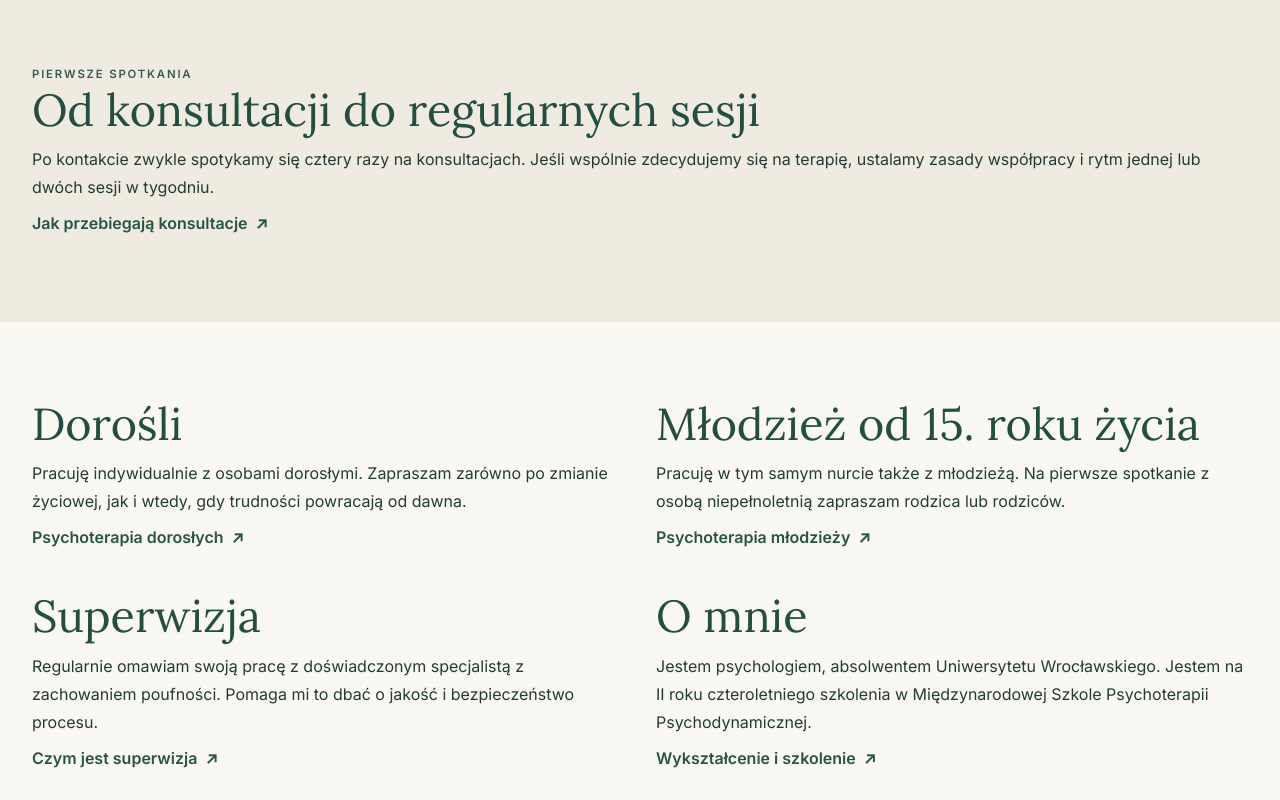
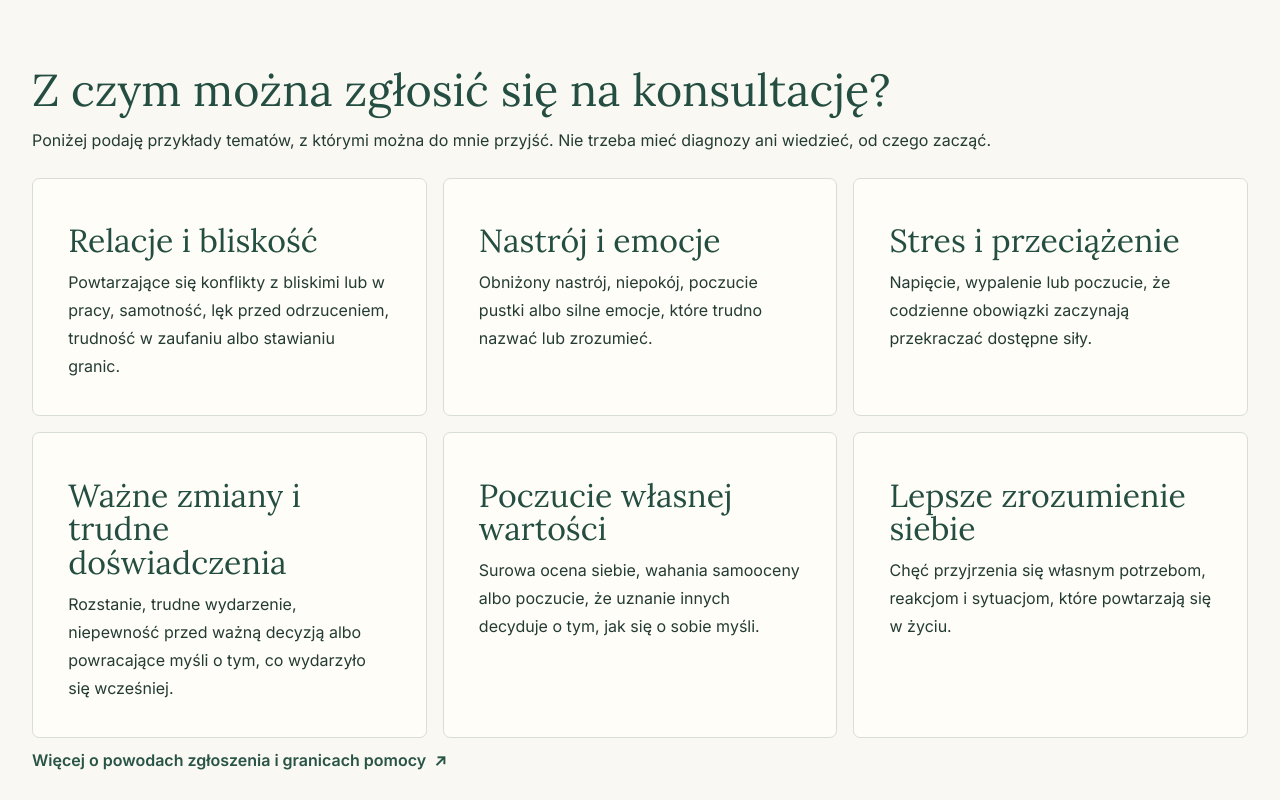
Before and after one commit to Aqulol/strona-psycholog, a Next.js app: page / in a window 1280 px wide. Shown: the part 1380-2180 px from the top of the page. Built offline with nearby package versions, Linux system fonts and the light colour scheme.

Commit message:
List consultation topics on homepage
Co-authored-by: arena-agent <297053741+arena-agent@users.noreply.github.com>

```diff
--- a/app/page.tsx
+++ b/app/page.tsx
@@ -15,6 +15,19 @@ export default function Home(){return <main id="tresc">
 <section className="editorial-card"><p className="eyebrow">01 / Dla kogo</p><h3>Kiedy się zgłosić</h3><p>Na konsultacji można porozmawiać o tym, co jest teraz trudne: o bliskości, obniżonym nastroju albo konflikcie, który się powtarza. Nie trzeba wiedzieć, jak nazwać to, czego się doświadcza.</p><More href={paths.signs}>O czym można porozmawiać</More></section>
 <section className="editorial-card"><p className="eyebrow">02 / Nurt</p><h3>Psychoterapia psychodynamiczna</h3><p>Przyglądam się razem z Panem/Panią temu, jak wcześniejsze doświadczenia mogą wiązać się z dzisiejszymi reakcjami. Ważne jest również to, co dzieje się w samej rozmowie.</p><More href={paths.method}>Na czym polega terapia</More></section>
 <section className="editorial-card"><p className="eyebrow">03 / Podejście</p><h3>Praca z przeniesieniem</h3><p>W TFP badamy, jak znane z życia wzorce relacji pojawiają się także w kontakcie ze mną. Stosuję to podejście w klasycznym ujęciu, w ramach szkolenia i pod superwizją.</p><More href={paths.tfp}>Czym jest TFP</More></section></div></div>
+<section className="shell home-block" aria-labelledby="tematy-konsultacji">
+  <h2 id="tematy-konsultacji">Z czym można zgłosić się na konsultację?</h2>
+  <p className="mb-6">Poniżej podaję przykłady tematów, z którymi można do mnie przyjść. Nie trzeba mieć diagnozy ani wiedzieć, od czego zacząć.</p>
+  <ul className="card-grid">
+    <li className="editorial-card"><h3>Relacje i bliskość</h3><p>Powtarzające się konflikty z bliskimi lub w pracy, samotność, lęk przed odrzuceniem, trudność w zaufaniu albo stawianiu granic.</p></li>
+    <li className="editorial-card"><h3>Nastrój i emocje</h3><p>Obniżony nastrój, niepokój, poczucie pustki albo silne emocje, które trudno nazwać lub zrozumieć.</p></li>
+    <li className="editorial-card"><h3>Stres i przeciążenie</h3><p>Napięcie, wypalenie lub poczucie, że codzienne obowiązki zaczynają przekraczać dostępne siły.</p></li>
+    <li className="editorial-card"><h3>Ważne zmiany i trudne doświadczenia</h3><p>Rozstanie, trudne wydarzenie, niepewność przed ważną decyzją albo powracające myśli o tym, co wydarzyło się wcześniej.</p></li>
+    <li className="editorial-card"><h3>Poczucie własnej wartości</h3><p>Surowa ocena siebie, wahania samooceny albo poczucie, że uznanie innych decyduje o tym, jak się o sobie myśli.</p></li>
+    <li className="editorial-card"><h3>Lepsze zrozumienie siebie</h3><p>Chęć przyjrzenia się własnym potrzebom, reakcjom i sytuacjom, które powtarzają się w życiu.</p></li>
+  </ul>
+  <More href={paths.signs}>Więcej o powodach zgłoszenia i granicach pomocy</More>
+</section>
 <section className="band"><div className="shell home-block"><p className="eyebrow">Pierwsze spotkania</p><h2>Od konsultacji do regularnych sesji</h2><p>Po kontakcie zwykle spotykamy się cztery razy na konsultacjach. Jeśli wspólnie zdecydujemy się na terapię, ustalamy zasady współpracy i rytm jednej lub dwóch sesji w tygodniu.</p><More href={paths.consult}>Jak przebiegają konsultacje</More></div></section>
 <div className="shell home-block home-pair"><section><h2>Dorośli</h2><p>Pracuję indywidualnie z osobami dorosłymi. Zapraszam zarówno po zmianie życiowej, jak i wtedy, gdy trudności powracają od dawna.</p><More href={paths.adults}>Psychoterapia dorosłych</More></section><section><h2>Młodzież od 15. roku życia</h2><p>Pracuję w tym samym nurcie także z młodzieżą. Na pierwsze spotkanie z osobą niepełnoletnią zapraszam rodzica lub rodziców.</p><More href={paths.youth}>Psychoterapia młodzieży</More></section><section><h2>Superwizja</h2><p>Regularnie omawiam swoją pracę z doświadczonym specjalistą z zachowaniem poufności. Pomaga mi to dbać o jakość i bezpieczeństwo procesu.</p><More href={paths.about+'#superwizja'}>Czym jest superwizja</More></section><section><h2>O mnie</h2><p>Jestem psychologiem, absolwentem Uniwersytetu Wrocławskiego. Jestem na II roku czteroletniego szkolenia w Międzynarodowej Szkole Psychoterapii Psychodynamicznej.</p><More href={paths.about}>Wykształcenie i szkolenie</More></section></div>
 <section className="band"><div className="shell home-block home-pair"><div><p className="eyebrow">Wrocław / online</p><h2>Gabinet i informacje praktyczne</h2><p>Przyjmuję przy ul. {config.address} oraz online. Konsultacja i sesja psychoterapii trwają po 50 minut i kosztują po 200 zł.</p><More href={paths.office}>Adres, mapa i zdjęcia</More><br/><More href={paths.online}>Spotkania online</More></div><img className="rounded-sm w-full max-h-80 object-cover" src="/images/gabinet.webp" srcSet={responsiveSrcSet('gabinet')} sizes="(min-width: 1256px) 592px, (min-width: 720px) calc(50vw - 36px), calc(100vw - 40px)" alt="Wnętrze gabinetu psychoterapii we Wrocławiu" width="1280" height="1707" loading="lazy"/></div></section>
```
